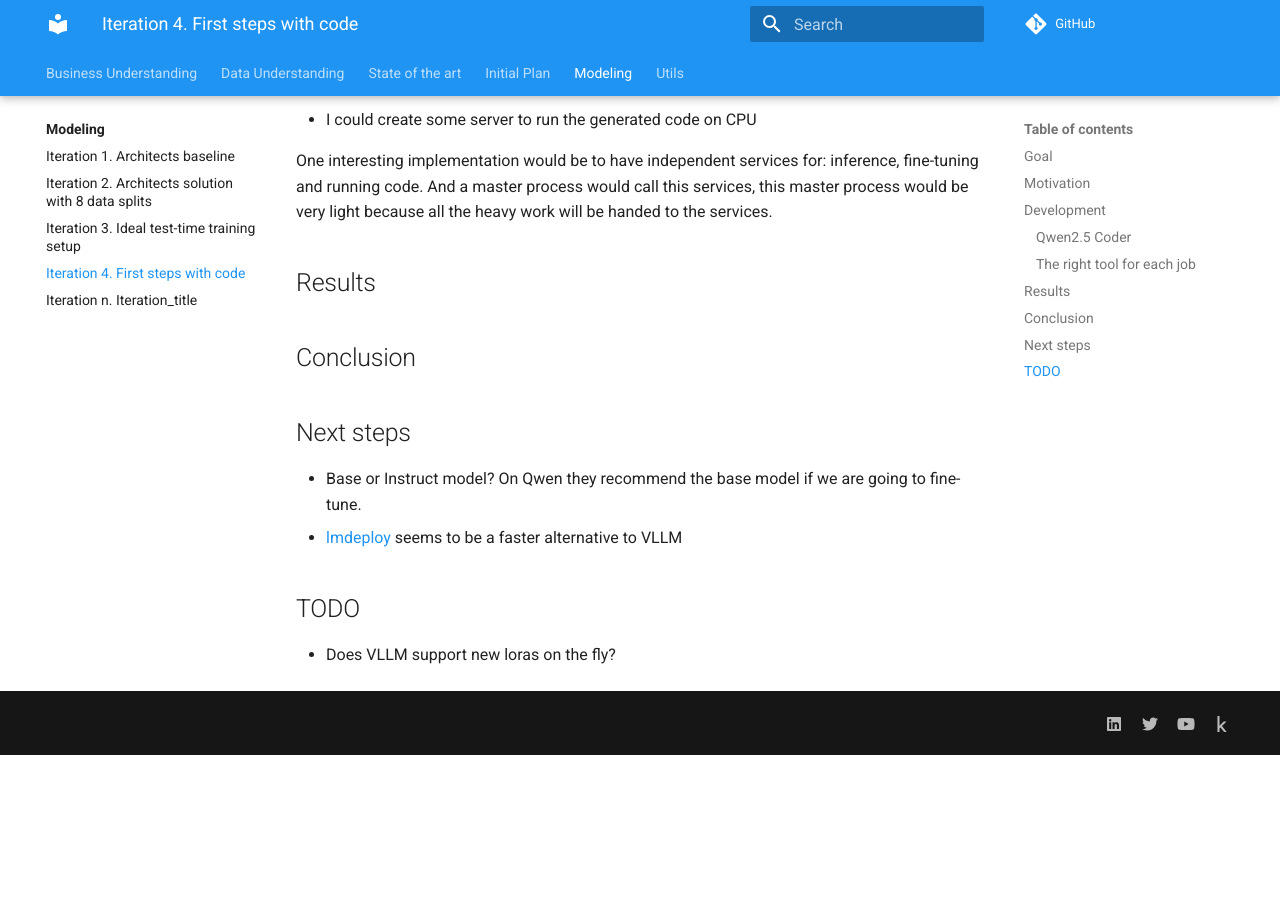
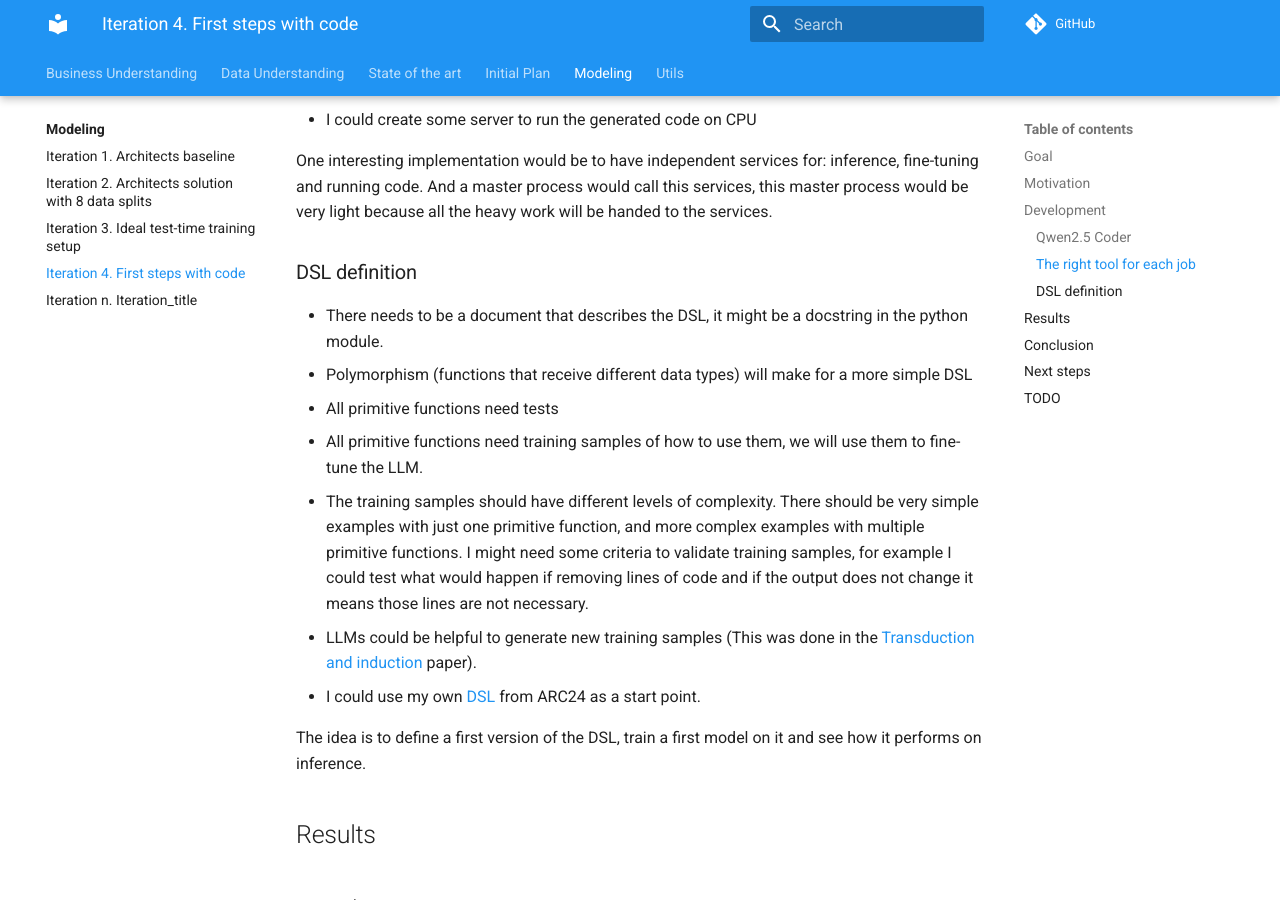
Before and after one commit to ironbar/arc25, an MkDocs documentation site: the page built from docs/modeling/Iteration_04_first_steps_with_code.md, in a window 1280 px wide and 900 px high, scrolled down 1539 px. Built offline with MkDocs 1.6.1 and Material for MkDocs 9.7.7, drawn with Linux system fonts in a browser that asks for light colours; comment, search, counter and statistics services are not loaded; before the commit the page ends 2294 px from its top, so only the background shows below that.

Commit message:
started to work in the DSL

```diff
--- a/docs/modeling/Iteration_04_first_steps_with_code.md
+++ b/docs/modeling/Iteration_04_first_steps_with_code.md
@@ -40,6 +35,19 @@ More information:
 
 One interesting implementation would be to have independent services for: inference, fine-tuning and running code. And a master process would call this services, this master process would be very light because all the heavy work will be handed to the services.
 
+### DSL definition
+
+- There needs to be a document that describes the DSL, it might be a docstring in the python module.
+- Polymorphism (functions that receive different data types) will make for a more simple DSL
+- All primitive functions need tests
+- All primitive functions need training samples of how to use them, we will use them to fine-tune the LLM.
+- The training samples should have different levels of complexity. There should be very simple examples with just
+one primitive function, and more complex examples with multiple primitive functions. I might need some criteria to validate training samples, for example I could test what would happen if removing lines of code and if the output does not change it means those lines are not necessary.
+- LLMs could be helpful to generate new training samples (This was done in the [Transduction and induction](https://arxiv.org/abs/2411.02272) paper).
+- I could use my own [DSL](https://github.com/ironbar/omni-arc/blob/main/omniarc/dsl.py) from ARC24 as a start point.
+
+The idea is to define a first version of the DSL, train a first model on it and see how it performs on inference.
+
 ## Results
 
 ## Conclusion
@@ -50,5 +58,3 @@ One interesting implementation would be to have independent services for: infere
 - [lmdeploy](https://github.com/InternLM/lmdeploy) seems to be a faster alternative to VLLM
 
 ## TODO
-
-- Does VLLM support new loras on the fly?
```
Also changed, not shown: other parts of docs/modeling/Iteration_04_first_steps_with_code.md (+1 -6 lines), 1 other file.
